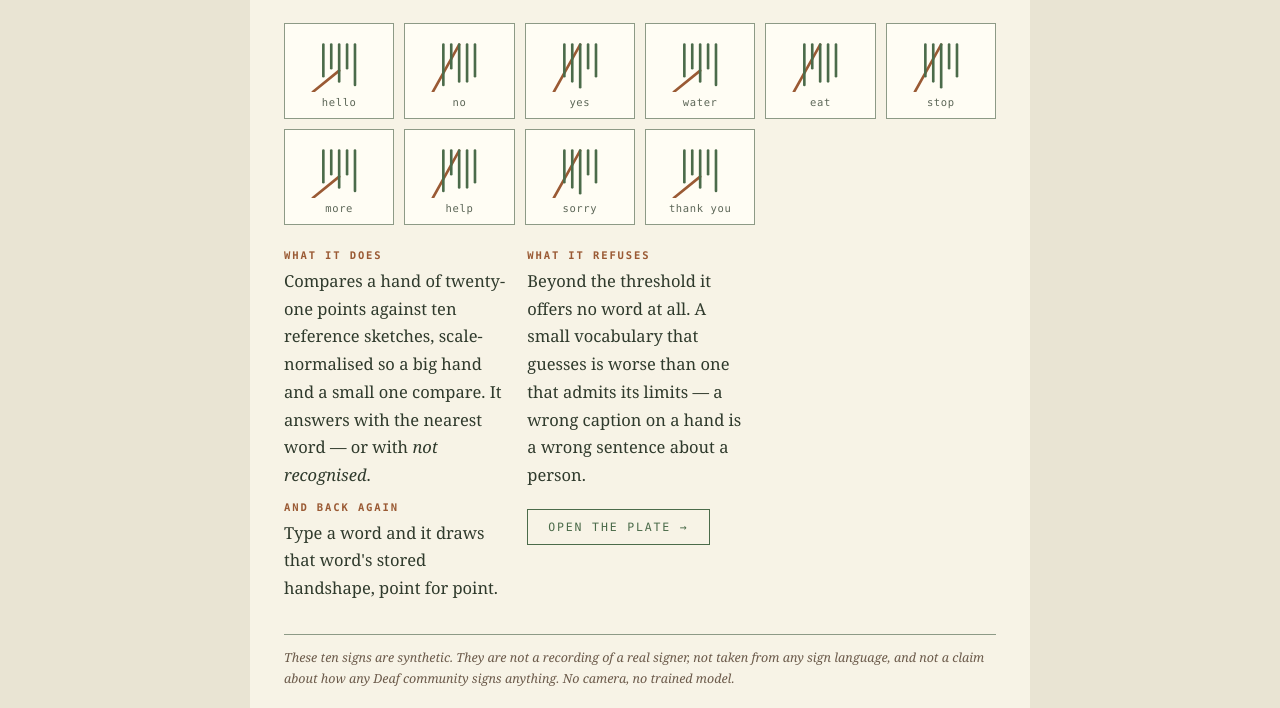
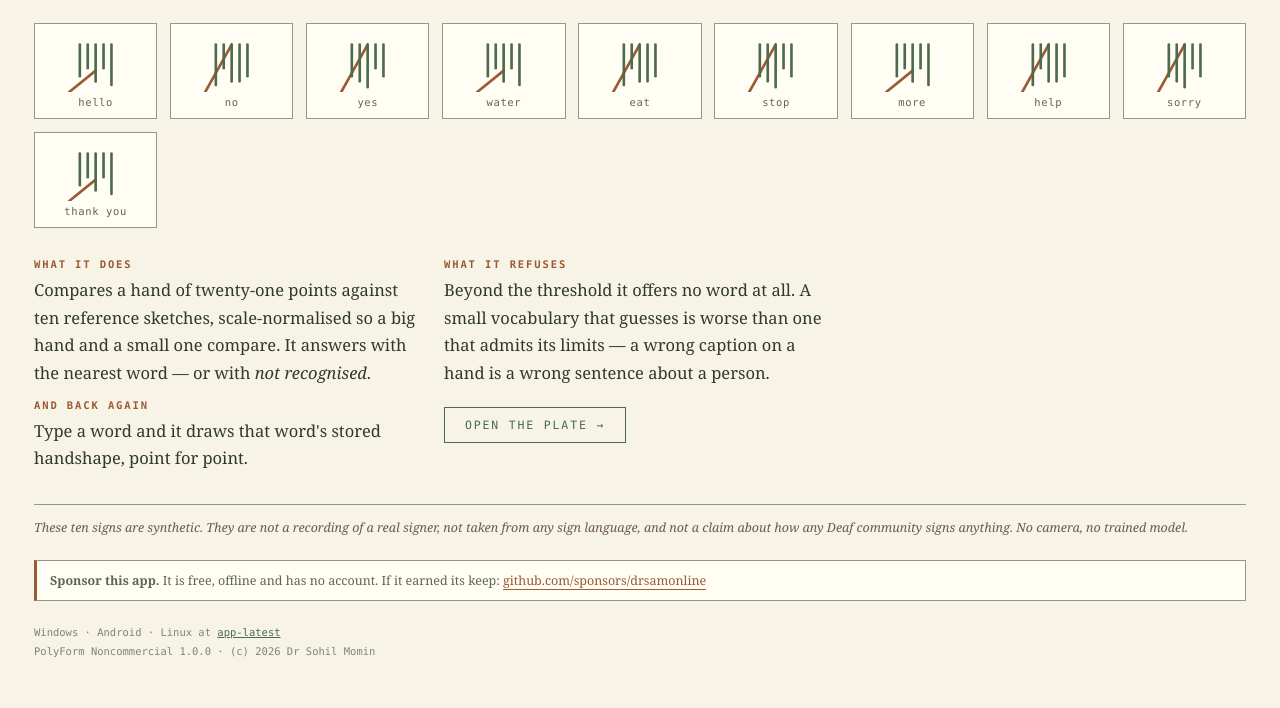
Before and after one commit to drsamonline/app-babel, a website: page docs/index.html in a window 1280 px wide. Shown: the part 193-901 px from the top of the page. Drawn offline with Linux system fonts and the light colour scheme.

Commit message:
fix: the plate was capped at 780px, so the prose ran in eight-word lines
Rendering at 1440px showed the page as a narrow column in the middle of the screen with two prose columns squeezed
to about 150px each - every line five or six words. The tests were green because the markup was fine; only the
rendered page showed it.

The plate now spans to 1600px, the prose steps 1 to 2 to 3 columns, and the specimens use a larger minimum so ten
fit across a wide screen instead of six plus a lonely row of four.

```diff
--- a/docs/index.html
+++ b/docs/index.html
@@ -9,19 +9,21 @@
   :root{--card:#f7f3e6;--ink:#2f3a2c;--rule:#8d9a86;--moss:#4b6b4a;--rust:#9a5a34;--serif:Georgia,"Iowan Old Style",serif;--mono:ui-monospace,Menlo,Consolas,monospace}
   *{box-sizing:border-box}
   body{margin:0;background:#e9e4d3;color:var(--ink);font-family:var(--serif)}
-  .plate{max-width:780px;margin:0 auto;background:var(--card);padding:44px 34px 56px;position:relative}
+  .plate{max-width:1600px;margin:0 auto;background:var(--card);padding:44px 34px 56px;position:relative}
   .plate::before,.plate::after{content:"";position:absolute;left:14px;right:14px;height:1px;background:var(--rule)}
   .plate::before{top:18px}.plate::after{bottom:18px}
   .no{font-family:var(--mono);font-size:11px;letter-spacing:.2em;text-transform:uppercase;color:var(--moss)}
   h1{font-size:clamp(32px,6.4vw,50px);line-height:1.04;margin:8px 0 6px;letter-spacing:-.015em;font-weight:400}
   h1 em{font-style:italic;color:var(--rust)}
   .sub{font-size:16px;color:#5c6657;font-style:italic;margin:0 0 26px;max-width:48ch}
-  .specimens{display:grid;grid-template-columns:repeat(auto-fit,minmax(96px,1fr));gap:10px;margin:0 0 24px}
+  .specimens{display:grid;grid-template-columns:repeat(auto-fit,minmax(120px,1fr));gap:clamp(8px,1vw,14px);margin:0 0 clamp(18px,2.4vw,30px)}
   .spec{border:1px solid var(--rule);background:#fffdf4;padding:10px 8px;text-align:center}
   .spec svg{width:100%;height:58px;display:block}
   .spec span{font-family:var(--mono);font-size:10.5px;letter-spacing:.06em;color:#5c6657;display:block;margin-top:4px}
-  .cols{display:grid;grid-template-columns:1fr 1fr;gap:26px}
-  @media (max-width:620px){.cols{grid-template-columns:1fr}}
+  .cols{display:grid;grid-template-columns:1fr;gap:clamp(18px,2.4vw,40px)}
+  @media (min-width:760px){.cols{grid-template-columns:1fr 1fr}}
+  @media (min-width:1280px){.cols{grid-template-columns:repeat(3,1fr)}}
+
   h2{font-family:var(--mono);font-size:10.5px;letter-spacing:.18em;text-transform:uppercase;color:var(--rust);margin:0 0 6px}
   p{font-size:15px;line-height:1.68;margin:0 0 12px}
   .go{display:inline-block;margin-top:8px;border:1px solid var(--moss);color:var(--moss);padding:10px 20px;
```
